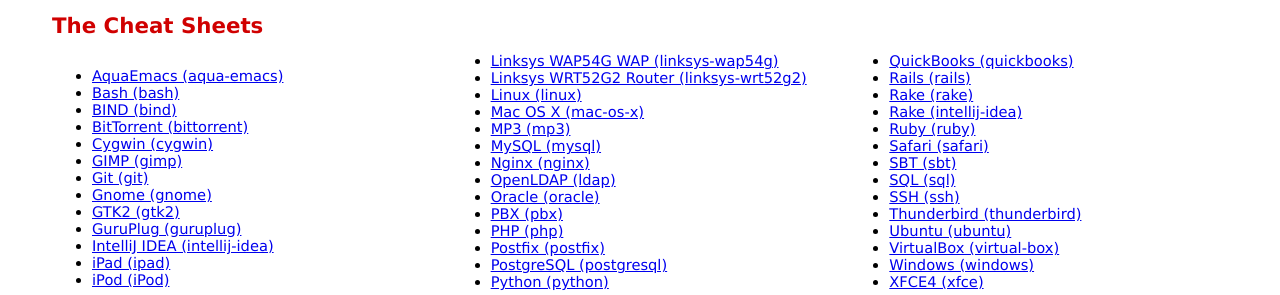
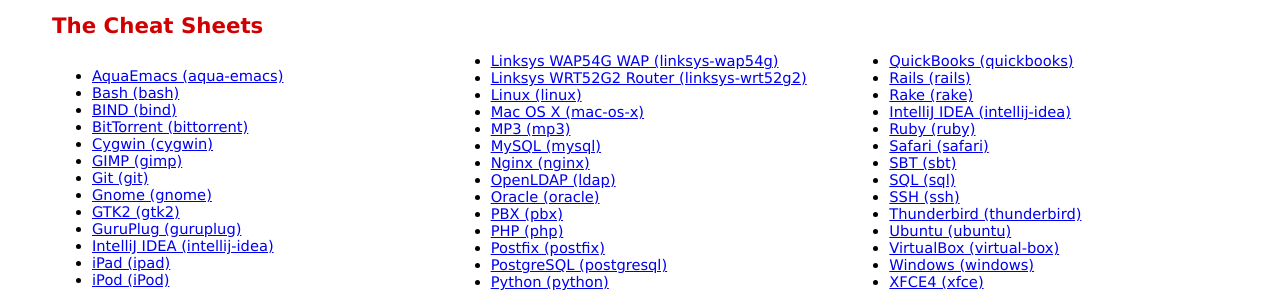
Before and after one commit to bmc/cheat-sheets, a Jekyll site: the page built from index.md, in a window 1280 px wide. Shown: the part 181-476 px from the top of the page. Built offline with Jekyll 4.4.1, drawn with Linux system fonts in a browser that asks for light colours.

Commit message:
Fixed typo in index

```diff
--- a/_includes/index_partial.md
+++ b/_includes/index_partial.md
@@ -30,7 +30,7 @@
 * [QuickBooks (quickbooks)](quickbooks.html)
 * [Rails (rails)](rails.html)
 * [Rake (rake)](rake.html)
-* [Rake (intellij-idea)](intellij-idea.html)
+* [IntelliJ IDEA (intellij-idea)](intellij-idea.html)
 * [Ruby (ruby)](ruby.html)
 * [Safari (safari)](safari.html)
 * [SBT (sbt)](sbt.html)
```
